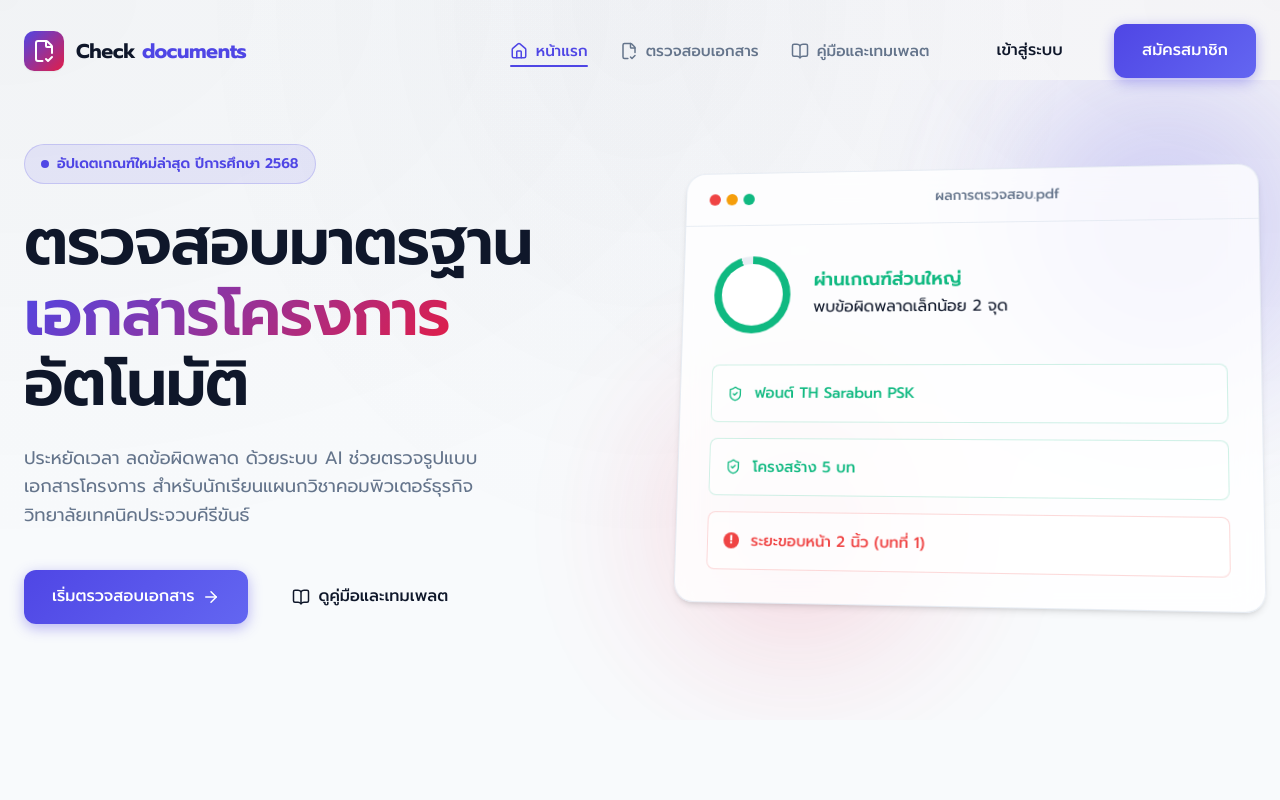
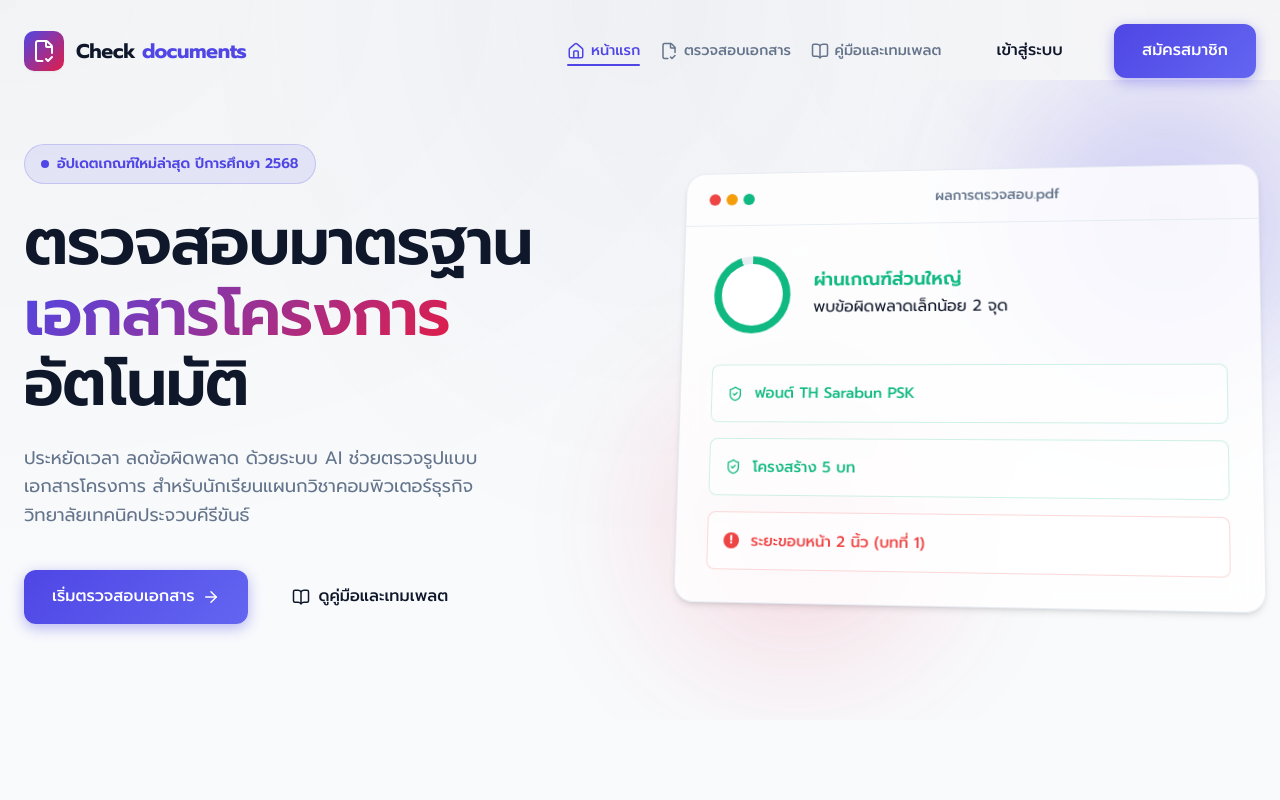
Before and after one commit to AdpKung/newdocxx, a React (Vite) app: page / in a window 1280 px wide. Shown: the top 800 px of the page. Built offline with nearby package versions, Linux system fonts and the light colour scheme.

Commit message:
Fix: Optimize Navbar layout to prevent clutter on small screens

```diff
--- a/src/components/Layout/Navbar.css
+++ b/src/components/Layout/Navbar.css
@@ -60,17 +60,17 @@
   .desktop-menu {
     display: flex;
     align-items: center;
-    gap: 2rem;
+    gap: 1.25rem;
   }
 }
 
 .nav-link {
   display: flex;
   align-items: center;
-  gap: 0.5rem;
+  gap: 0.35rem;
   font-weight: 500;
   color: var(--text-muted);
-  font-size: 0.95rem;
+  font-size: 0.9rem;
   position: relative;
 }
 
--- a/src/components/Layout/Navbar.jsx
+++ b/src/components/Layout/Navbar.jsx
@@ -61,10 +61,12 @@ const Navbar = () => {
             </Link>
           ))}
           {user ? (
-            <div style={{ display: 'flex', alignItems: 'center', gap: '1rem', marginLeft: '1rem' }}>
-              <span style={{ color: 'var(--text-secondary)' }}>สวัสดี, {user.name}</span>
-              <button onClick={handleLogout} className="btn btn-outline" style={{ padding: '0.4rem 1rem', display: 'flex', alignItems: 'center', gap: '0.5rem' }}>
-                <LogOut size={16} /> ออกจากระบบ
+            <div style={{ display: 'flex', alignItems: 'center', gap: '0.75rem', marginLeft: '0.5rem' }}>
+              <div style={{ padding: '0.4rem 0.8rem', background: 'rgba(var(--primary-rgb), 0.05)', borderRadius: '20px', color: 'var(--primary-color)', fontSize: '0.85rem', fontWeight: 600 }}>
+                {user.name}
+              </div>
+              <button onClick={handleLogout} className="btn btn-outline" style={{ padding: '0.4rem 0.5rem', display: 'flex', alignItems: 'center' }} title="ออกจากระบบ">
+                <LogOut size={16} />
               </button>
             </div>
           ) : (
```
